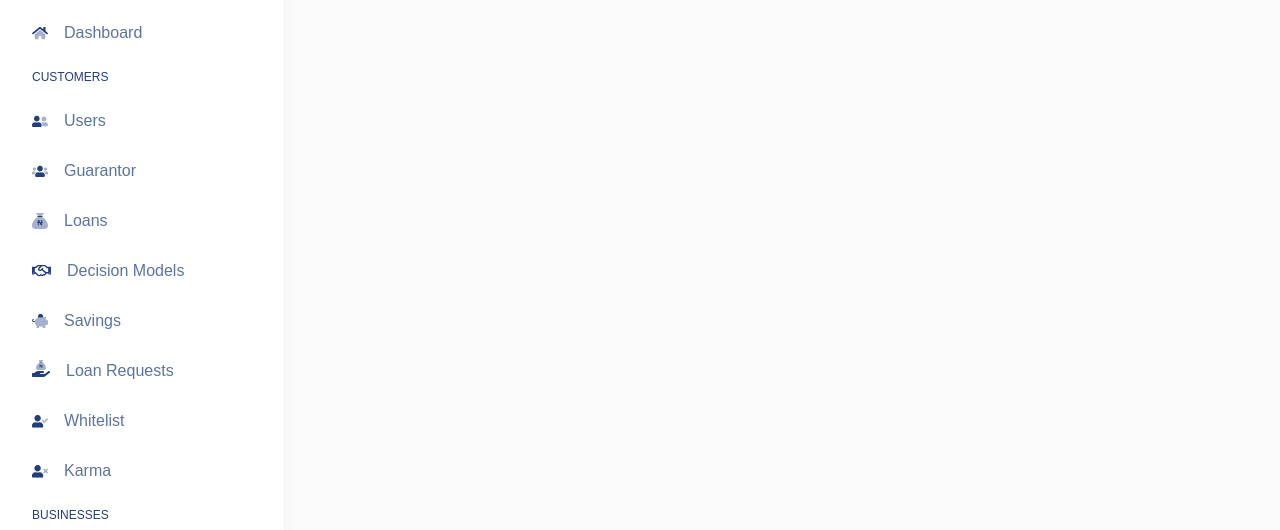
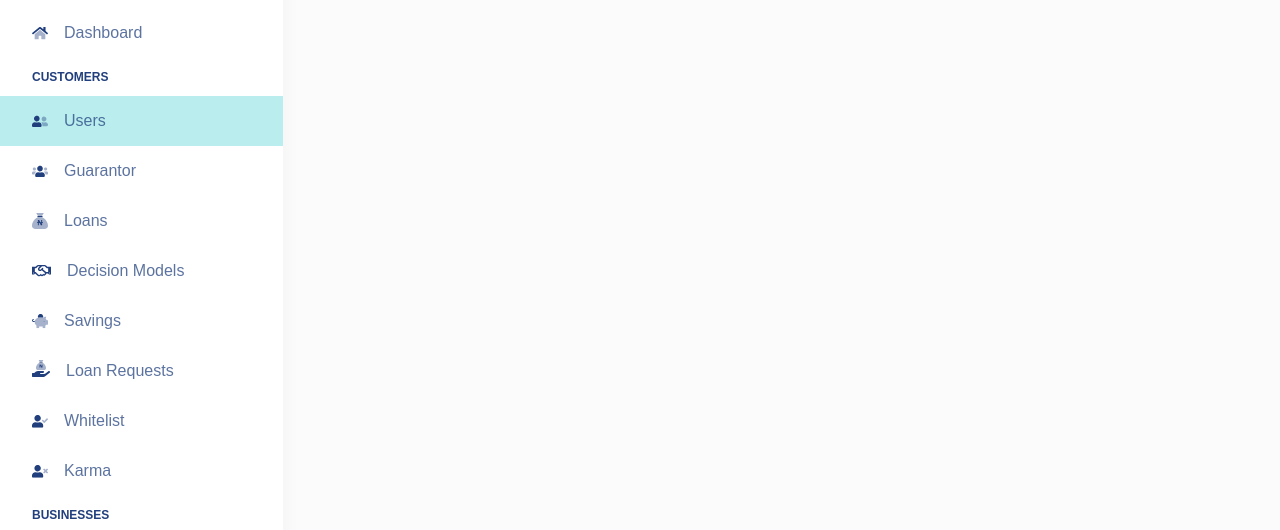
Before and after one commit to TaiwoSoftware/lendsqr-fe-test, a React (Vite) app: page /dashboard in a window 1280 px wide. Shown: the part 422-952 px from the top of the page. Built offline with nearby package versions, Linux system fonts and the light colour scheme.

Commit message:
added a background to the user container

```diff
--- a/src/App.css
+++ b/src/App.css
@@ -289,7 +289,7 @@ nav {
   font-family: "work_sans", sans-serif;
   font-size: 0.75rem;
   font-style: normal;
-  font-weight: 500;
+  font-weight: 700;
   line-height: normal;
 }
 
@@ -306,8 +306,12 @@ nav {
   font-family: "work_sans", sans-serif;
   font-size: 0.75rem;
   font-style: normal;
-  font-weight: 500;
+  font-weight: 700;
   line-height: normal;
+}
+
+.mainUser {
+  background: rgba(57, 205, 205, 0.3450980392);
 }
 
 /* End of DashboardSidebar */
--- a/src/App.scss
+++ b/src/App.scss
@@ -273,7 +273,7 @@ nav {
   font-family: "work_sans", sans-serif;
   font-size: 0.75rem;
   font-style: normal;
-  font-weight: 500;
+  font-weight: 700;
   line-height: normal;
 }
 
@@ -292,8 +292,12 @@ nav {
   font-family: "work_sans", sans-serif;
   font-size: 0.75rem;
   font-style: normal;
-  font-weight: 500;
+  font-weight: 700;
   line-height: normal;
+}
+
+.mainUser {
+  background: #39cdcd58;
 }
 
 /* End of DashboardSidebar */
--- a/src/component/Pages/DashboardSidebar.jsx
+++ b/src/component/Pages/DashboardSidebar.jsx
@@ -33,7 +33,9 @@ const DashboardSidebar = () => {
       <div className="customers">
         <p className="customer">CUSTOMERS</p>
       </div>
+      <div className="mainUser">
       <SidebarJunks src={users} alt="multiple users" title="Users" />
+      </div>
 
       <SidebarJunks src={guarantor} alt="Guarantor" title="Guarantor" />
 
```
Also changed, not shown: 1 other file (tests, documents, lock files or other folders).
